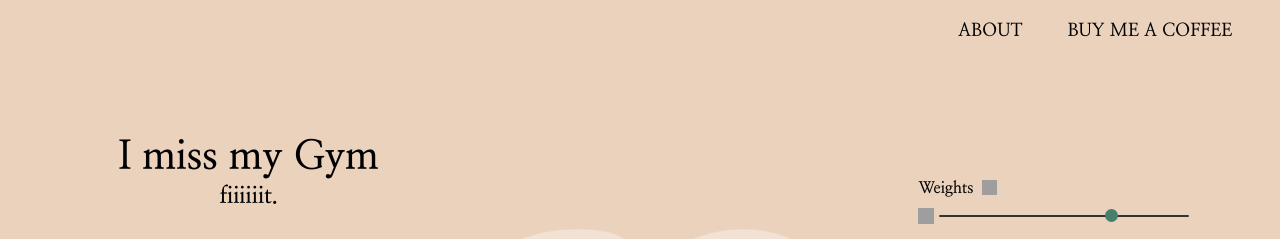
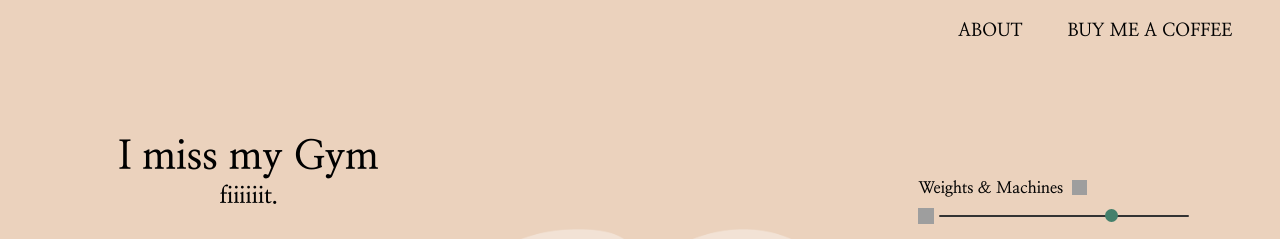
Before and after one commit to skanderayoub/imissmygym, a plain HTML site: page index.html in a window 1280 px wide. Shown: the top 239 px of the page. Drawn offline with nearby package versions, Linux system fonts and the light colour scheme; grey boxes are pictures that could not be loaded.

Commit message:
fix weights text

```diff
--- a/index.html
+++ b/index.html
@@ -97,7 +97,7 @@
 				</div>
 				<div class="audio unpressed">
 					<span>
-						<p> Weights &nbsp;</p>
+						<p> Weights & Machines &nbsp;</p>
 						<button id="play-0" onclick="playSound(0)"></button>
 					</span>
 					<audio loop id="0">
```
